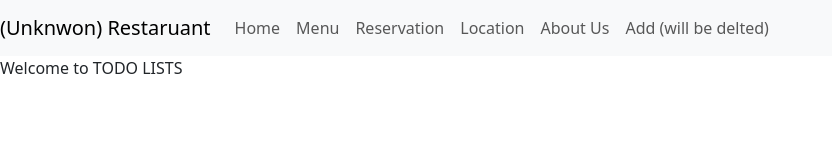
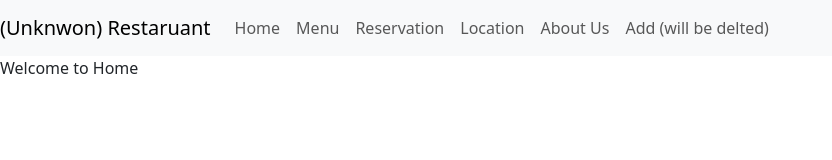
Before and after one commit to Eunji-Kwon/alphaDevs, a React (Create React App) app: page / in a window 1280 px wide. Shown: the top 160 px of the page, without its empty margins (0-832 px from the left). Built offline with nearby package versions, Linux system fonts and the light colour scheme.

Commit message:
Nav Bar v02

```diff
--- a/src/App.js
+++ b/src/App.js
@@ -4,19 +4,22 @@
                     from 'react-router-dom';
 
 
-import EditList from './components/editlist.component';
-import AddTodo from './components/addtodo.component';
-import TodoLists from './components/todolists.component';
+// import EditList from './components/editlist.component';
+// import AddTodo from './components/addtodo.component';
+// import TodoLists from './components/todolists.component';
 import Navigation from './components/navigation.component';
+import Home from './components/home.component';
 
 function App() {
   return (
     <Router>
        <Navigation/>
     <Routes>
-      <Route path='/' Component={TodoLists}/>
-      <Route path='/edit/:id' Component={EditList}/>
-      <Route path='/add' Component={AddTodo}/>
+      {/* <Route path='/' Component={TodoLists}/> */}
+      {/* <Route path='/edit/:id' Component={EditList}/>
+      <Route path='/add' Component={AddTodo}/> */}
+
+      <Route path='/' Component={Home}/>
     </Routes>
 
 
--- /dev/null
+++ b/src/components/home.component.js
@@ -0,0 +1,11 @@
+import React,{Component} from "react";
+
+export default class Home extends Component{
+    render(){
+        return(
+            <div>
+                <p>Welcome to Home</p>
+            </div>
+        )
+    }
+}
```
